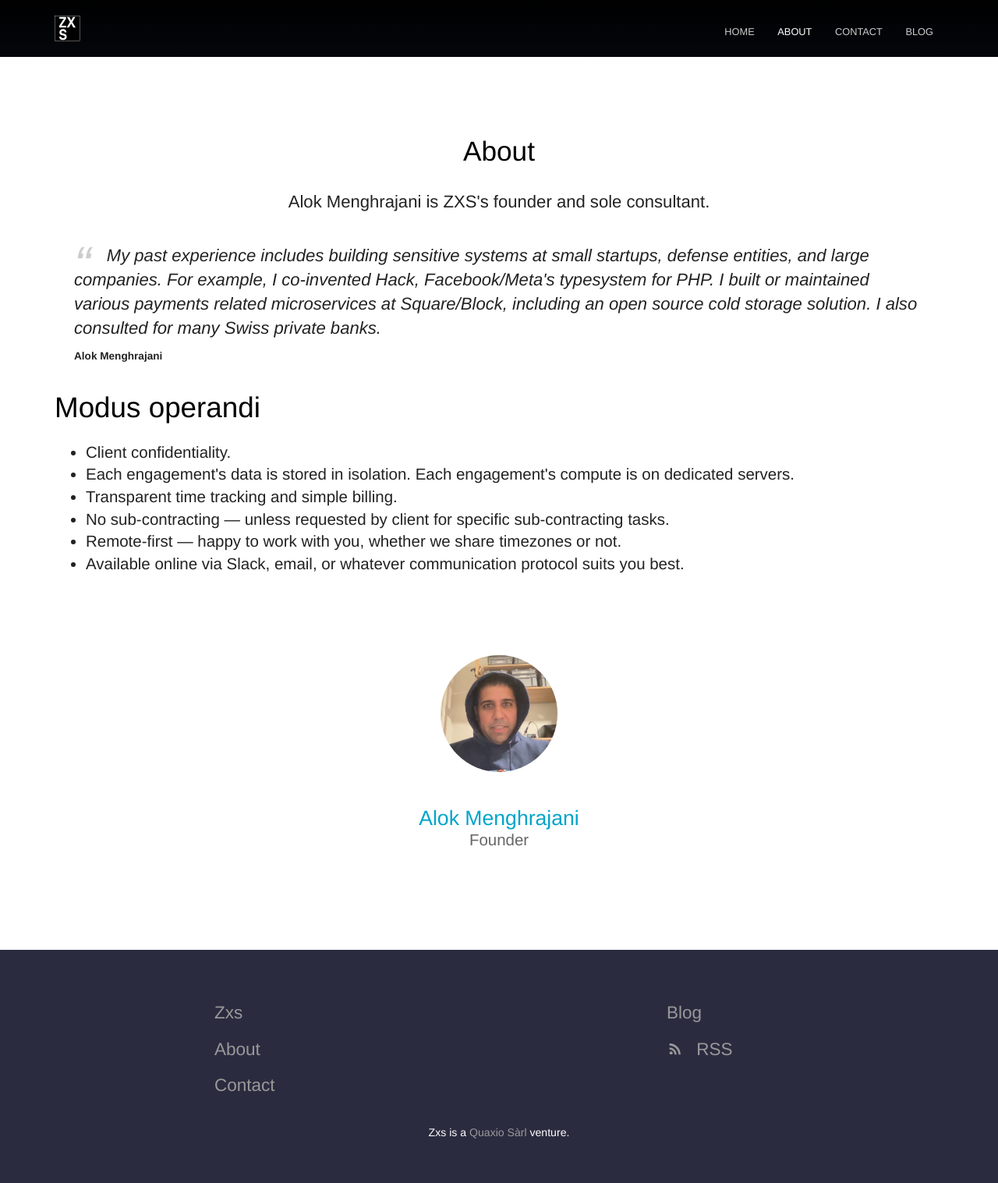
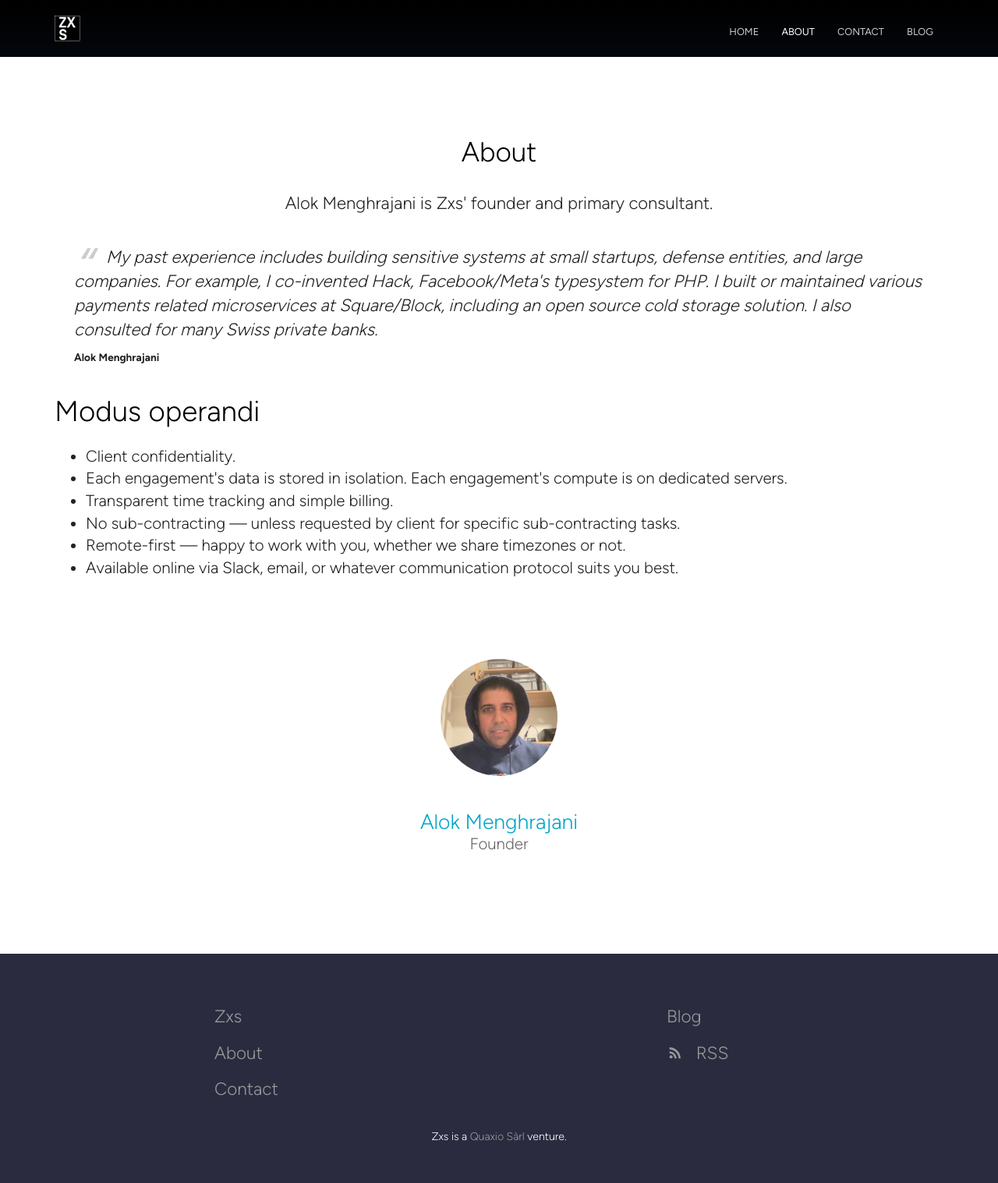
Before and after one commit to zxsdotch/zxsdotch.github.com, a Jekyll site: the page built from about.html, in a window 1280 px wide. Shown: the whole page at 78% size. Built offline with Jekyll 4.4.1, drawn with Linux system fonts in a browser that asks for light colours.

```diff
--- a/_sass/elements.scss
+++ b/_sass/elements.scss
@@ -2,13 +2,22 @@
   background: #2b2b40;
 }
 
-html, body {
+html,
+body {
   margin: 0;
   padding: 0;
 }
 
+/* latin */
+@font-face {
+  font-family: 'Figtree';
+  font-style: normal;
+  src: url(/figtree.ttf) format('woff2');
+  unicode-range: U+0000-00FF, U+0131, U+0152-0153, U+02BB-02BC, U+02C6, U+02DA, U+02DC, U+0304, U+0308, U+0329, U+2000-206F, U+20AC, U+2122, U+2191, U+2193, U+2212, U+2215, U+FEFF, U+FFFD;
+}
+
 body {
-	font-family: "San Francisco", "Helvetica Neue", "Helvetica", "Arial";
+  font-family: "Figtree";
   background: #fafafa;
 }
 
@@ -25,7 +34,8 @@
   width: 100%;
 }
 
-h1 strong, h2 strong {
+h1 strong,
+h2 strong {
   font-weight: 700;
 }
 
@@ -46,7 +56,8 @@
 }
 
 
-p, address {
+p,
+address {
   font-size: 1.38em;
   color: #222;
   margin-bottom: 20px;
--- a/about.html
+++ b/about.html
@@ -1,7 +1,7 @@
 ---
 title: About
 description: >-
-  Alok Menghrajani is ZXS's founder and sole consultant.
+  Alok Menghrajani is Zxs' founder and primary consultant.
 ---
 
 <blockquote>
```
Also changed, not shown: _posts/2024-12-15-thoughts-on-aws-nitro-enclave-kms-interactions.md (added, +37 -0 lines), figtree.ttf (added). Lines whose indentation alone changed are shown as unchanged.
